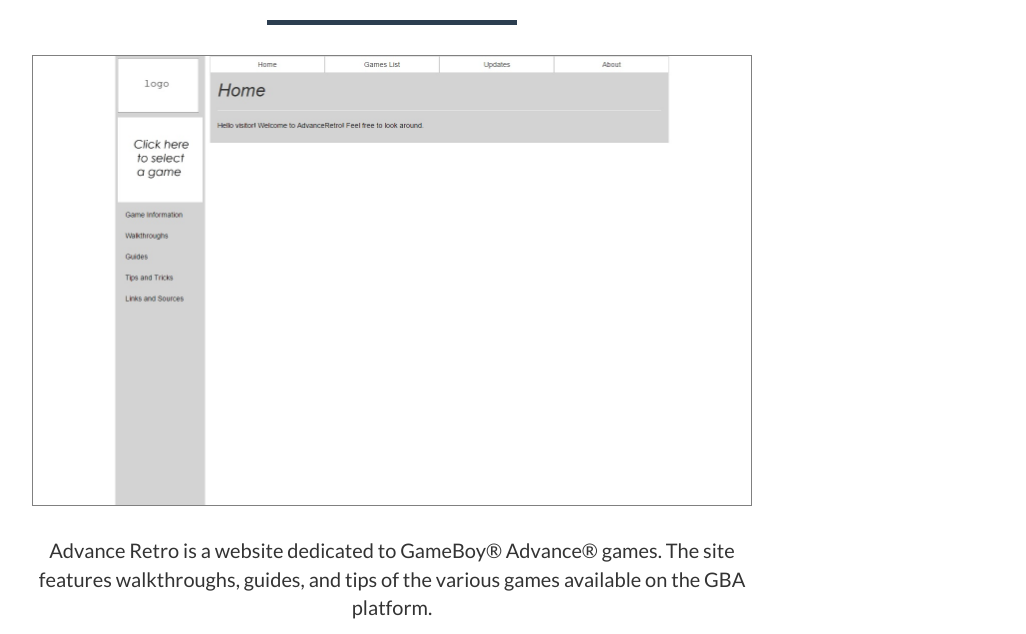
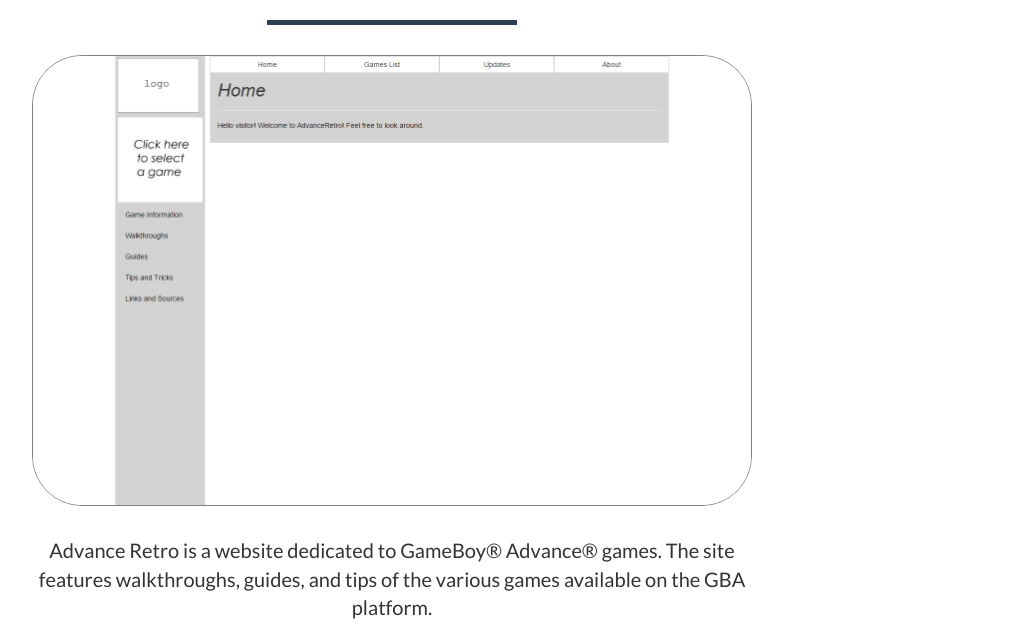
Before and after one commit to chitamitan/chitamitan.github.io, a website: page index.html in a window 1280 px wide. Both pictures are taken after a click on the link 250 px from the left and 968 px from the top of the page. Shown: the part 734-1368 px from the top of the page, without its empty margins (248-1274 px from the left). Drawn offline with nearby package versions, Linux system fonts and the light colour scheme; files that its build step writes are made by us from their sources.

Commit message:
Update index.html

```diff
--- a/index.html
+++ b/index.html
@@ -301,7 +301,7 @@
                         <div class="modal-body">
                             <h2>AdvanceRetro</h2>
                             <hr class="star-primary">
-                            <img src="advance-retro.jpg" class="img-responsive img-centered" alt="AdvanceRetro Home" style="border: 1px solid gray">
+                            <img src="advance-retro.jpg" class="img-responsive img-centered" alt="AdvanceRetro Home" style="border: 1px solid gray; border-radius: 50px">
                             <p>Advance Retro is a website dedicated to GameBoy® Advance® games. The site features walkthroughs, guides, and tips of the various games available on the GBA platform.</p>
                             <p>Link: <a href="https://chitamitan.github.io/advanceretro.com">Visit Website</a></p>
                             Date uploaded: October 14, 2016
```
